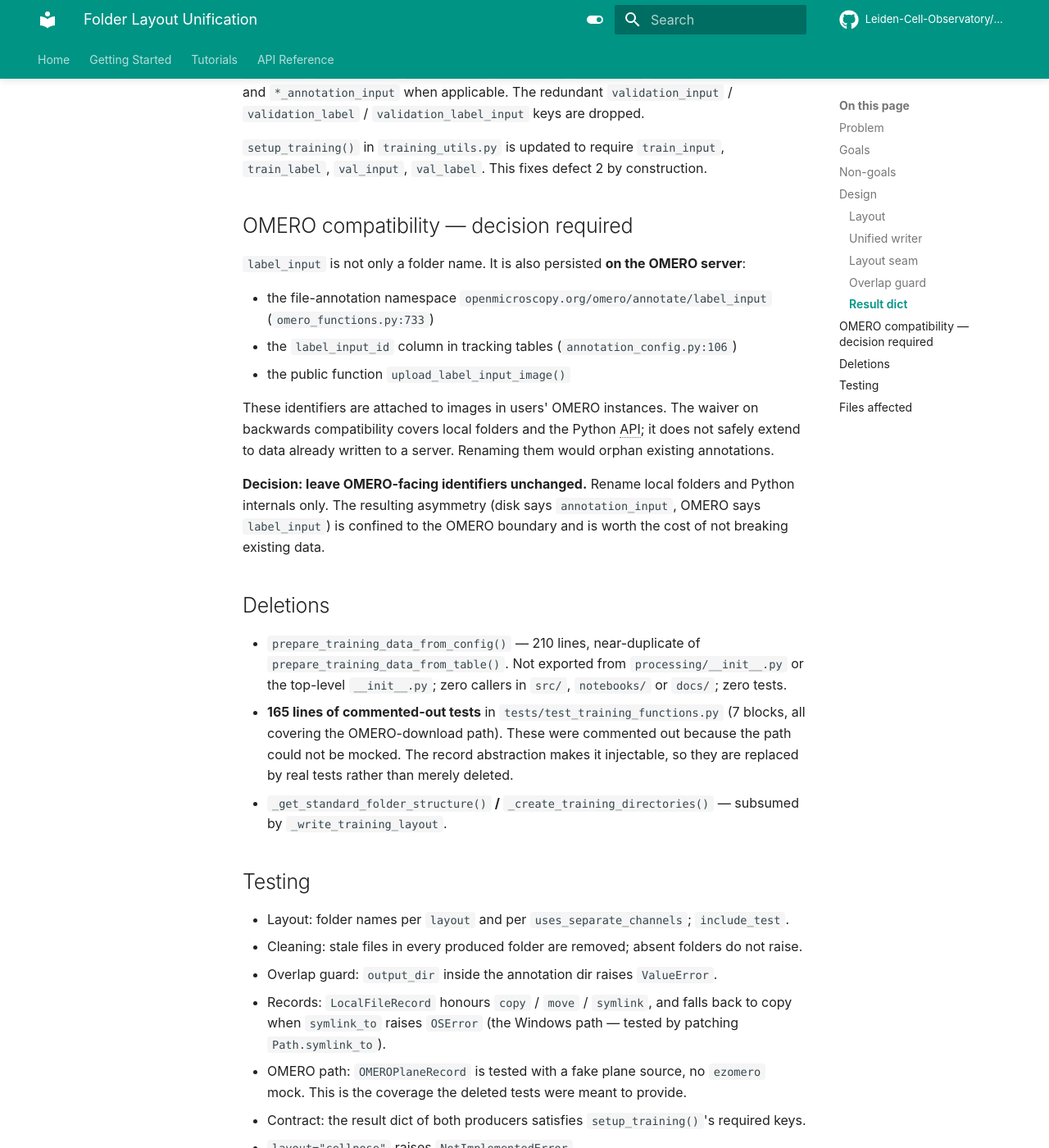
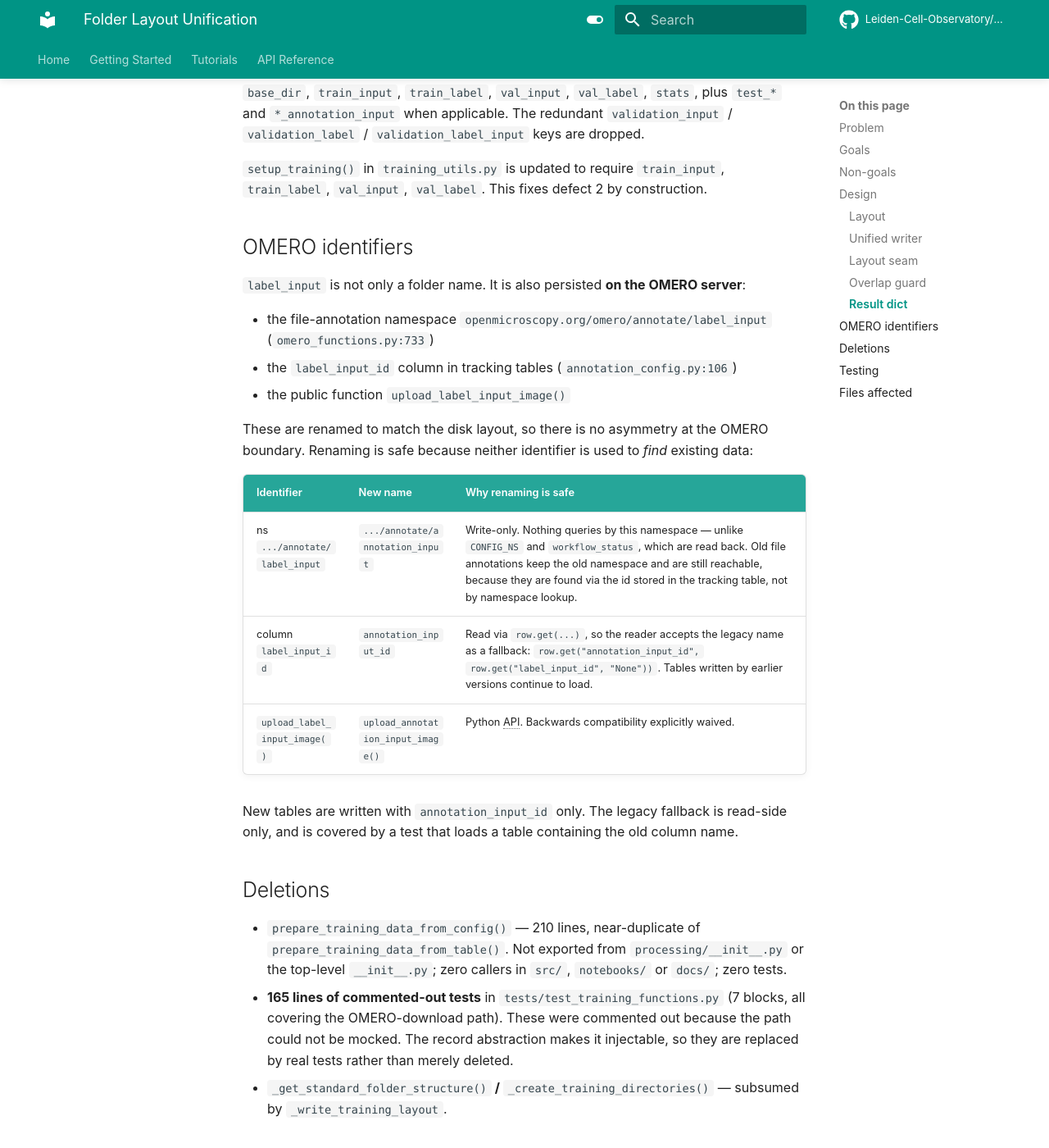
Before and after one commit to Leiden-Cell-Observatory/omero_annotate_ai, an MkDocs documentation site: the page built from docs/superpowers/specs/2026-07-13-folder-layout-unification-design.md, in a window 1280 px wide and 1400 px high, scrolled down 3847 px. Shown: the whole window at 82% size. Built offline with MkDocs 1.6.1 and Material for MkDocs 9.7.7, drawn with Linux system fonts in a browser that asks for light colours; comment, search, counter and statistics services are not loaded; the version menu is left out; some of the changed text lies outside the part shown.

Commit message:
docs: rename OMERO identifiers to match disk layout in spec
Co-Authored-By: Claude Fable 5 <noreply@anthropic.com>

```diff
--- a/docs/superpowers/specs/2026-07-13-folder-layout-unification-design.md
+++ b/docs/superpowers/specs/2026-07-13-folder-layout-unification-design.md
@@ -44,8 +44,9 @@ Three specific defects follow from this:
 ## Non-goals
 
 - CellPose *training* (`_run_cellpose_training`). Out of scope; only the layout seam is designed.
-- Renaming OMERO-side identifiers. See "OMERO compatibility" below.
 - Backwards compatibility for local folder names or the Python API. Explicitly waived.
+- Migrating tracking tables already written to OMERO. They remain readable via a read-side
+  fallback; they are not rewritten. See "OMERO identifiers".
 
 ## Design
 
@@ -152,7 +153,7 @@ Both producers return the same keys, so either can feed `setup_training()`:
 `setup_training()` in `training_utils.py` is updated to require `train_input`, `train_label`,
 `val_input`, `val_label`. This fixes defect 2 by construction.
 
-## OMERO compatibility — decision required
+## OMERO identifiers
 
 `label_input` is not only a folder name. It is also persisted **on the OMERO server**:
 
@@ -161,14 +162,17 @@ Both producers return the same keys, so either can feed `setup_training()`:
 - the `label_input_id` column in tracking tables (`annotation_config.py:106`)
 - the public function `upload_label_input_image()`
 
-These identifiers are attached to images in users' OMERO instances. The waiver on backwards
-compatibility covers local folders and the Python API; it does not safely extend to data
-already written to a server. Renaming them would orphan existing annotations.
+These are renamed to match the disk layout, so there is no asymmetry at the OMERO boundary.
+Renaming is safe because neither identifier is used to *find* existing data:
 
-**Decision: leave OMERO-facing identifiers unchanged.** Rename local folders and Python
-internals only. The resulting asymmetry (disk says `annotation_input`, OMERO says
-`label_input`) is confined to the OMERO boundary and is worth the cost of not breaking
-existing data.
+| Identifier | New name | Why renaming is safe |
+|---|---|---|
+| ns `.../annotate/label_input` | `.../annotate/annotation_input` | Write-only. Nothing queries by this namespace — unlike `CONFIG_NS` and `workflow_status`, which are read back. Old file annotations keep the old namespace and are still reachable, because they are found via the id stored in the tracking table, not by namespace lookup. |
+| column `label_input_id` | `annotation_input_id` | Read via `row.get(...)`, so the reader accepts the legacy name as a fallback: `row.get("annotation_input_id", row.get("label_input_id", "None"))`. Tables written by earlier versions continue to load. |
+| `upload_label_input_image()` | `upload_annotation_input_image()` | Python API. Backwards compatibility explicitly waived. |
+
+New tables are written with `annotation_input_id` only. The legacy fallback is read-side
+only, and is covered by a test that loads a table containing the old column name.
 
 ## Deletions
 
@@ -193,6 +197,8 @@ existing data.
   the coverage the deleted tests were meant to provide.
 - Contract: the result dict of both producers satisfies `setup_training()`'s required keys.
 - `layout="cellpose"` raises `NotImplementedError`.
+- Legacy read: a tracking table containing `label_input_id` still loads, populating
+  `annotation_input_id`.
 
 ## Files affected
 
@@ -201,7 +207,12 @@ existing data.
 | `processing/training_functions.py` | Records + `_write_training_layout`; delete `prepare_training_data_from_config`, `_get_standard_folder_structure`, `_create_training_directories` |
 | `processing/training_utils.py` | `setup_training` required keys → `train_*` |
 | `core/annotation_pipeline.py` | `_get_input_folders`, `_setup_directories`, `_save_images_for_cellpose`, `collect_annotations_from_disk` / `get_annotation_status_from_disk` defaults (`output` → `annotation_output`), `reorganize_for_training` default target |
+| `core/annotation_config.py` | `label_input_id` → `annotation_input_id`, with read-side fallback for legacy tables |
+| `omero/omero_functions.py` | `upload_label_input_image` → `upload_annotation_input_image`; namespace → `.../annotate/annotation_input` |
+| `omero/__init__.py` | Export rename |
 | `tests/test_training_functions.py` | Rewrite; delete dead blocks |
 | `tests/test_pipeline.py` | Folder-name assertions |
+| `tests/test_config.py` | Legacy `label_input_id` read test |
+| `tests/test_omero_functions.py` | Renamed upload function |
 | `notebooks/` | Result-dict keys in the 3 training notebooks + idr demo |
 | `CLAUDE.md` | Folder-design section |
```
